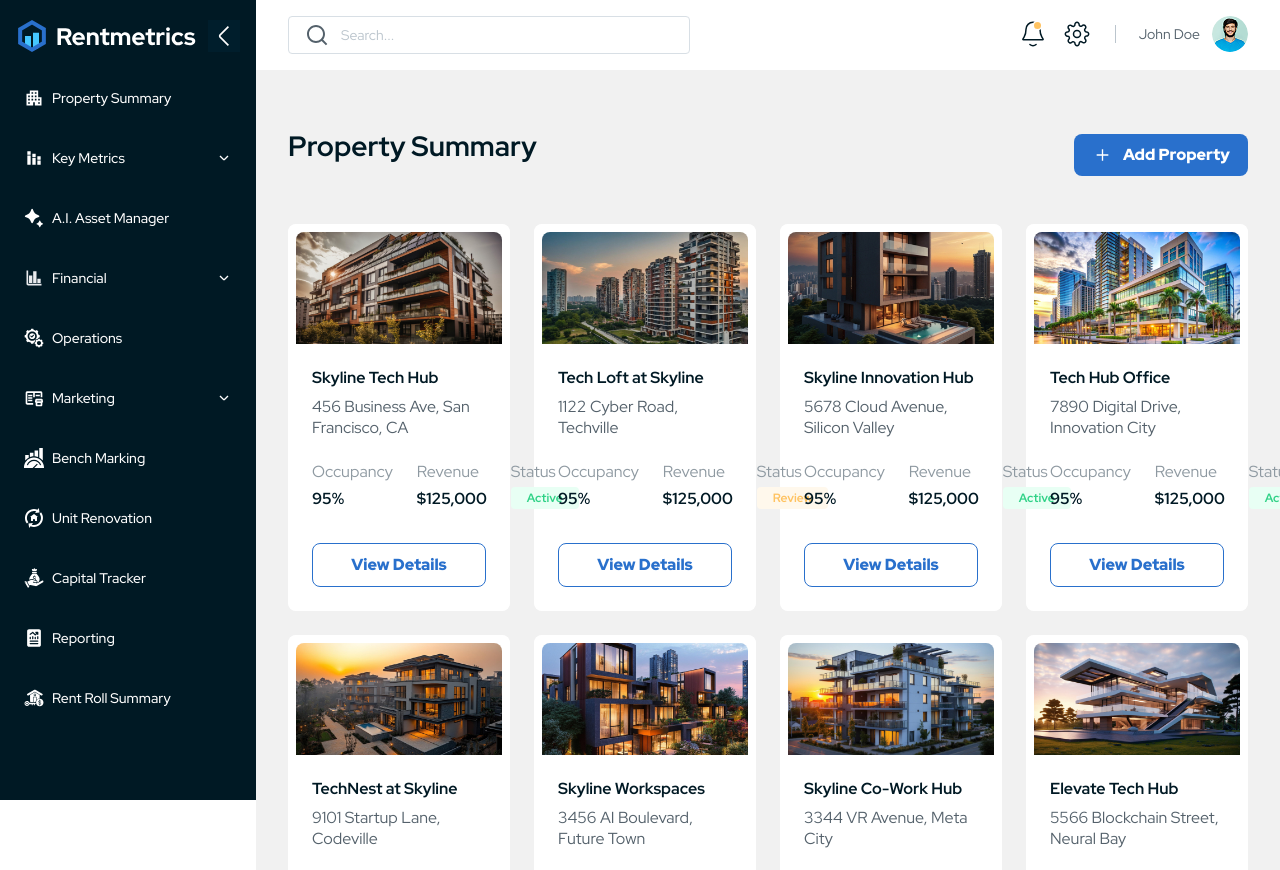
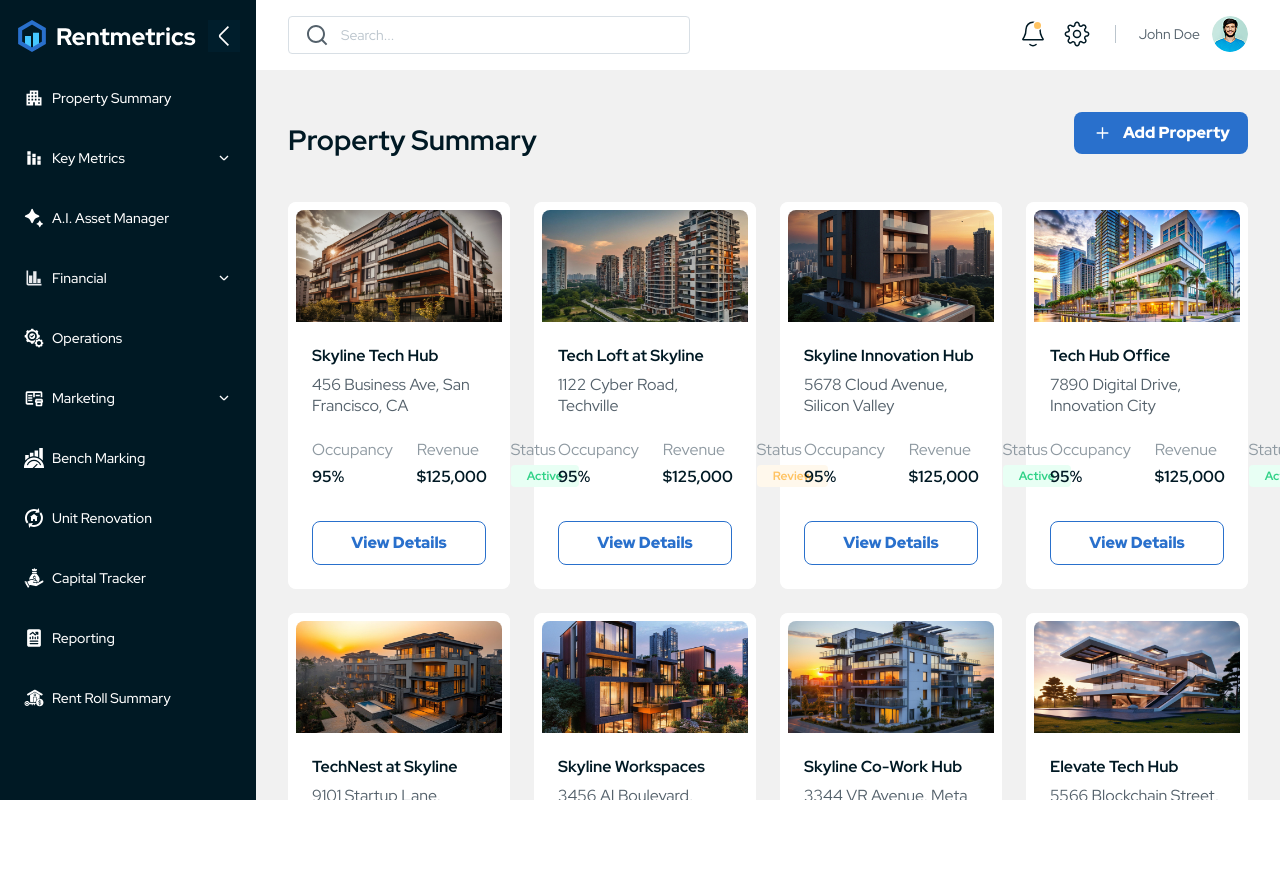
Before and after one commit to ashikrahman-dev/rent-metrics, a React (Vite) app: page /dashboard in a window 1280 px wide. After the commit the page ends 800 px from the top, so only its background shows below. Built offline with nearby package versions, Linux system fonts and the light colour scheme.

Commit message:
style(Sidebar & Dashboard header) Update style

```diff
--- a/package.json
+++ b/package.json
@@ -20,7 +20,7 @@
     "@eslint/js": "^9.19.0",
     "@types/react": "^19.0.8",
     "@types/react-dom": "^19.0.3",
-    "@vitejs/plugin-react": "^4.3.4",
+    "@vitejs/plugin-react": "^1.3.2",
     "eslint": "^9.19.0",
     "eslint-plugin-react": "^7.37.4",
     "eslint-plugin-react-hooks": "^5.0.0",
--- a/src/components/Dashboard/Dashboard.jsx
+++ b/src/components/Dashboard/Dashboard.jsx
@@ -3,9 +3,9 @@ import { propertyList } from "../../utils/data/data";
 
 export default function Dashboard() {
     return (
-        <div className="flex-1 p-8 bg-dark-10 min-h-[calc(100%-70px)] h-full overflow-y-auto pb-40">
+        <div className="flex-1 p-8 bg-dark-10 min-h-[calc(100%-70px)] h-full overflow-y-auto pb-20 pt-20 relative z-0">
             <div className="flex gap-6 justify-between items-center">
-                <h2 className="text-[28px] font-bold text-dark-1 leading-[1.35] mb-8">
+                <h2 className="text-[28px] font-bold text-dark-1 leading-[1.35]">
                     Property Summary
                 </h2>
                 <Link
--- a/src/components/DashboardHeader/DashboardHeader.jsx
+++ b/src/components/DashboardHeader/DashboardHeader.jsx
@@ -2,7 +2,7 @@ import userImg from "../../assets/images/user-image.png";
 
 export default function DashboardHeader() {
     return (
-        <section className="px-8 grid grid-cols-12 gap-6 py-4 bg-white">
+        <section className="px-8 grid grid-cols-12 gap-6 py-4 bg-white mb-[-70px] relative z-10">
             {/* Search Box */}
             <div className="col-span-6">
                 <input
--- a/src/components/Sidebar/Sidebar.jsx
+++ b/src/components/Sidebar/Sidebar.jsx
@@ -297,7 +297,7 @@ export default function Sidebar() {
 
     return (
         <div
-            className={`bg-dark-1 text-white min-h-screen h-full transition-all duration-300 ease-in-out ${
+            className={`bg-dark-1 text-white h-svh transition-all duration-300 ease-in-out ${
                 isCollapsed ? "w-20" : "min-w-64"
             }`}
         >
@@ -330,7 +330,7 @@ export default function Sidebar() {
                             <div
                                 className={`flex items-center cursor-pointer px-6 py-4 hover:bg-[#001E2C] relative before:absolute before:left-0 before:content-[''] before:w-[3px] before:h-0 before:top-0 before:bg-main before:transition-all before:duration-250 hover:before:h-full ${
                                     item.submenu && openSubmenuIndex === index
-                                        ? "bg-[#001E2C]"
+                                        ? "bg-[#001E2C] relative before:absolute before:left-0 before:content-[''] before:w-[3px] before:h-full before:top-0 before:bg-main before:transition-all before:duration-250"
                                         : ""
                                 }`}
                                 onClick={() =>
@@ -354,7 +354,7 @@ export default function Sidebar() {
                                         <img
                                             src={arrowDown}
                                             alt="Arrow Down"
-                                            className={`w-4 h-4 transition-transform duration-200 ${
+                                            className={`w-4 h-4 transition-transform duration-200  ${
                                                 openSubmenuIndex === index
                                                     ? "rotate-180"
                                                     : ""
@@ -365,7 +365,7 @@ export default function Sidebar() {
                             </div>
                             {item.submenu && !isCollapsed && (
                                 <ul
-                                    className={` overflow-hidden transition-all duration-300 ease-in-out ${
+                                    className={` overflow-hidden transition-all duration-300 ease-in-out relative before:absolute before:left-0 before:content-[''] before:w-[3px] before:h-full before:top-0 before:bg-main before:transition-all before:duration-250 ${
                                         openSubmenuIndex === index
                                             ? "max-h-48"
                                             : "max-h-0"
@@ -374,7 +374,7 @@ export default function Sidebar() {
                                     {item.submenu.map((subItem) => (
                                         <li
                                             key={subItem.title}
-                                            className="pl-6 flex items-center p-2 transition-all duration-300 text-white cursor-pointer hover:bg-[#001E2C] hover:text-main-2"
+                                            className="pl-6 flex items-center p-2 transition-all duration-300 text-dark-4 text-sm cursor-pointer hover:bg-[#001E2C] hover:text-main-2"
                                         >
                                             <span className="w-5" />
                                             <span className="pl-3">
```
Also changed, not shown: 1 other file (tests, documents, lock files or other folders).
